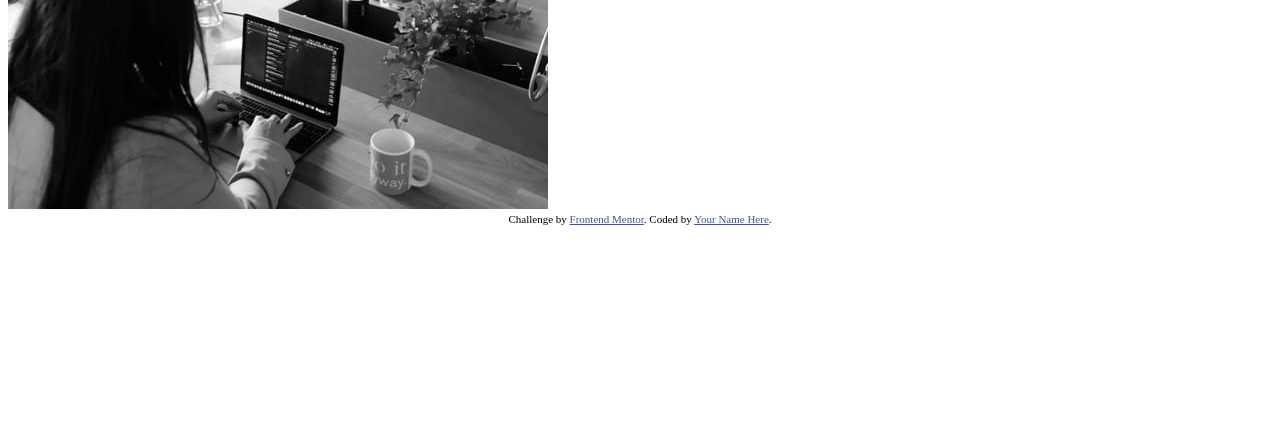
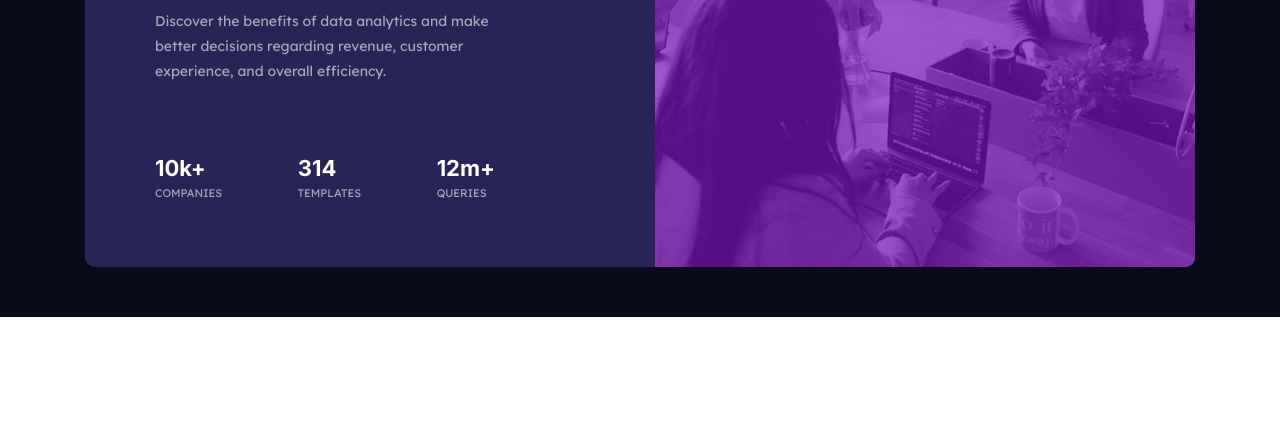
Before and after one commit to petroczibalazs/stats-card, a plain HTML site: page index.html in a window 1280 px wide. Shown: the part 356-800 px from the top of the page. Drawn offline with Linux system fonts and the light colour scheme.

Commit message:
--- card component completed
--- [TYPE DETAILS ABOUT THE MESSAGE HERE]

>>> PROJECT :   [TYPE PROJECT NAME HERE]

```diff
--- a/css/style.css
+++ b/css/style.css
@@ -0,0 +1,192 @@
+@import url('https://fonts.googleapis.com/css2?family=Inter:wght@400;700&display=swap');
+
+@import url('https://fonts.googleapis.com/css2?family=Lexend+Deca&display=swap');
+
+:root{
+  --clr-primary--900 : hsl(233, 47%, 7%);
+  --clr-primary--400 : hsl(244, 40%, 24%);
+  --clr-primary--soft : hsl(277, 64%, 61%);
+  --clr-soft---opaque : hsla(277, 80%, 40%, 0.7);
+
+  --clr-neutral--100: hsl(0, 0%, 100%);
+  --clr-neutral--300: hsl(0, 0%, 100%, 0.6);
+  --clr-neutral--600: hsl(0, 0%, 100%, 0.75);
+
+  --font-primrary: Inter, sans-serif;
+  --font-secondary: "Lexend Deca", sans-serif;
+}
+
+html{
+  font-size: 62.5%;
+}
+
+*,
+*::before,
+*::after{
+  box-sizing: border-box;
+  padding: 0;
+  margin: 0;
+}
+
+
+.highlight{
+  color: var(--clr-primary--soft);
+}
+
+body{
+  display: flex;
+  align-items: center;
+  justify-content: center;
+  height: 100vh;
+  background-color: var(--clr-neutral--100);
+}
+
+main{
+display: flex;
+align-items: center;
+justify-content: center;
+flex-basis: 1440px;
+margin: 0 auto;
+padding: 50px 15px;
+background-color: var(--clr-primary--900);
+}
+
+.card{
+  display: flex;
+  flex-basis: 1110px;
+  background-color: var(--clr-primary--400);
+  border-radius: 1rem;
+  overflow: hidden;
+  background-clip: border-box;
+}
+
+/*panel left JUMP*/
+.panel--text{
+  flex-basis: 570px;
+  padding-top: 75px;
+  padding-right: calc(30px + (90 * (100vw - 767px) / 343));
+  padding-bottom: 60px;
+  padding-left: calc(30px + (40 * (100vw - 767px) / 343));
+}
+
+@media screen and (min-width: 1110px){
+
+  .panel--text{
+    padding-left: 70px;
+    padding-right: 120px;
+  }
+}
+
+.card-title{
+  font-size: 3.6rem;
+  font-family: Inter, sans-serif;
+  color: var(--clr-neutral--100);
+  margin-bottom: 2.5rem;
+}
+
+.card-body{
+  font-family: "Lexend deca", sans-serif;
+  font-size: 14px;
+  line-height: 1.8;
+  color: var(--clr-neutral--300);
+  margin-right: 26px;
+  margin-bottom: 70px;
+}
+
+.stats{
+  display: flex;
+  justify-content: space-between;
+  padding-right: 4rem;
+}
+
+.stat{
+  display: flex;
+  flex-direction: column;
+  align-items: flex-start;
+  row-gap: 5px;
+}
+
+.stat-figure{
+  font-family:  Inter, sans-serif;
+  font-size: 22px;
+  font-weight: bold;
+  color: var(--clr-neutral--100);
+}
+
+.stat-category{
+  font-family: "Lexend Deca", sans-serif;
+  font-size: 11px;
+  text-transform: uppercase;
+  color: var(--clr-neutral--300);
+}
+/*panel left VÉGE*/
+
+
+/*panel right JUMP*/
+.panel--image{
+  flex-basis: 540px;
+  position: relative;
+}
+
+.cover-hue{
+  position: absolute;
+  top: 0;
+  bottom: 0;
+  left: 0;
+  right: 0;
+  background-color: var(--clr-soft---opaque);
+}
+
+.panel--image > img{
+  object-fit: cover;
+  width: 100%;
+  height: 100%;
+  display: block;
+  object-position: center center;
+
+}
+/*panel right VÉGE*/
+
+
+/*mobile view JUMP */
+
+@media (max-width: 767px){
+  .card{
+    flex-wrap: wrap;
+    flex-basis: 330px;
+    text-align: center;
+  }
+
+  .panel--image{
+    order: 1;
+    flex-grow: 1;
+  }
+
+  .panel--text{
+    order: 2;
+    flex-grow: 1;
+    padding: 40px 30px 30px;
+  }
+
+  .card-title{
+    font-size: 2.9rem !important;
+    margin-bottom: 1.7rem !important;
+  }
+  .card-body{
+    margin-bottom: 3.5rem !important;
+    margin-right: 0 !important;
+  }
+
+  .stats{
+    flex-wrap: wrap;
+    padding: 0 !important;
+    row-gap: 30px;
+  }
+  .stat{
+    flex-basis: 100%;
+    justify-content: center;
+    align-items: center !important;
+  }
+}
+
+/*mobile view VÉGE */
--- a/index.html
+++ b/index.html
@@ -13,12 +13,13 @@
     .attribution { font-size: 11px; text-align: center; }
     .attribution a { color: hsl(228, 45%, 44%); }
   </style>
-
+  <link rel="stylesheet" href="css/style.css">
 </head>
 <body>
+
+<main>
    <div class="card">
-
-  <div class="panel panel-left">
+     <div class="panel--text">
        <h2 class="card-title">
          Get <span class="highlight">insights</span> that help your business grow.
        </h2>
@@ -27,29 +28,34 @@
          experience, and overall efficiency.
        </p>
        <div class="stats">
-      <span class="stat">
+         <div class="stat">
            <span class="stat-figure">10k+</span>
-        <span class="stat-category">companies</span>
-      </span>
-      <span class="stat">
+           <span class="stat-category">Companies</span>
+         </div>
+         <div class="stat">
            <span class="stat-figure">314</span>
-        <span class="stat-category">templates</span>
-      </span>
-      <span class="stat">
+           <span class="stat-category">Templates</span>
+         </div>
+         <div class="stat">
            <span class="stat-figure">12m+</span>
-        <span class="stat-category">queries</span>
-      </span>
+           <span class="stat-category">Queries</span>
          </div>
        </div>
-  <div class="panel panel-right">
+     </div>
+     <div class="panel--image">
       <img src="images/image-header-desktop.jpg" alt="">
+      <div class="cover-hue"></div>
      </div>
    </div>
 
-
-  <div class="attribution">
+   <!-- <div class="attribution">
      Challenge by <a href="https://www.frontendmentor.io?ref=challenge" target="_blank">Frontend Mentor</a>.
      Coded by <a href="#">Your Name Here</a>.
-  </div>
+   </div> -->
+</main>
+
+
+
+
 </body>
 </html>
```
Lines whose indentation alone changed are shown as unchanged.
